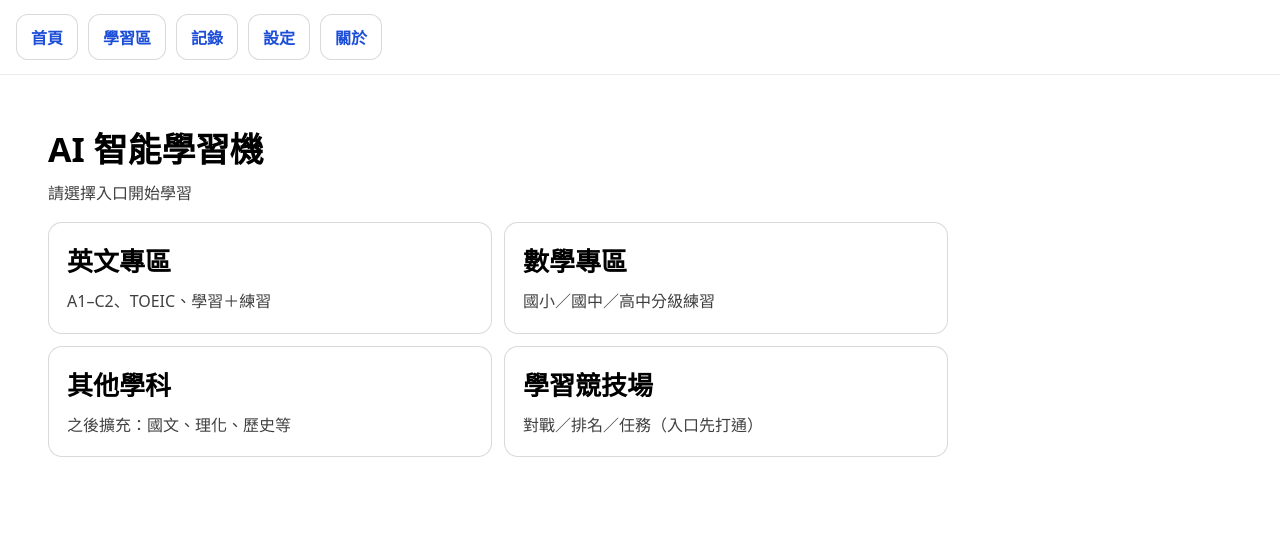
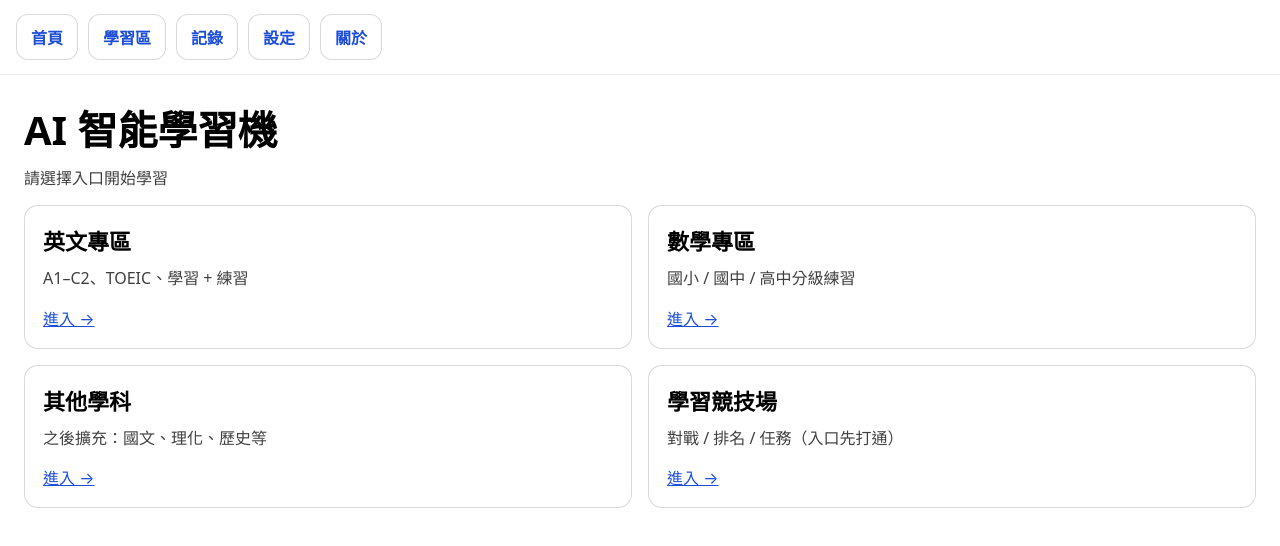
Before and after one commit to boos88978857-svg/ai-intelligent-learning-machine, a Next.js app: page / in a window 1280 px wide. Shown: the top 546 px of the page. Built offline with nearby package versions, Linux system fonts and the light colour scheme.

Commit message:
更新 page.tsx

```diff
--- a/app/page.tsx
+++ b/app/page.tsx
@@ -1,58 +1,36 @@
-import Link from "next/link";
-import type { CSSProperties } from "react";
-
-const wrap: CSSProperties = { padding: 24 };
-
-const title: CSSProperties = { margin: 0, fontSize: 34, fontWeight: 800 };
-const subtitle: CSSProperties = { margin: "8px 0 18px", opacity: 0.75 };
-
-const grid: CSSProperties = {
-  display: "grid",
-  gridTemplateColumns: "repeat(2, minmax(0, 1fr))",
-  gap: 12,
-  maxWidth: 900,
-};
-
-const card: CSSProperties = {
-  display: "block",
-  padding: 18,
-  border: "1px solid rgba(0,0,0,0.15)",
-  borderRadius: 14,
-  textDecoration: "none",
-  color: "inherit",
-  background: "white",
-};
-
-const cardTitle: CSSProperties = { margin: 0, fontSize: 26, fontWeight: 800 };
-const cardDesc: CSSProperties = { margin: "10px 0 0", opacity: 0.75, lineHeight: 1.6 };
+// app/page.tsx
+import { ui, CardLink } from "./ui";
 
 export default function Page() {
   return (
-    <section style={wrap}>
-      <h1 style={title}>AI 智能學習機</h1>
-      <p style={subtitle}>請選擇入口開始學習</p>
+    <main>
+      <header style={{ marginBottom: 16 }}>
+        <h1 style={{ margin: 0, fontSize: 40, fontWeight: 900 }}>AI 智能學習機</h1>
+        <p style={{ margin: "8px 0 0", opacity: 0.75 }}>請選擇入口開始學習</p>
+      </header>
 
-      <div style={grid}>
-        <Link href="/english" style={card}>
-          <h2 style={cardTitle}>英文專區</h2>
-          <p style={cardDesc}>A1–C2、TOEIC、學習＋練習</p>
-        </Link>
-
-        <Link href="/math" style={card}>
-          <h2 style={cardTitle}>數學專區</h2>
-          <p style={cardDesc}>國小／國中／高中分級練習</p>
-        </Link>
-
-        <Link href="/subjects" style={card}>
-          <h2 style={cardTitle}>其他學科</h2>
-          <p style={cardDesc}>之後擴充：國文、理化、歷史等</p>
-        </Link>
-
-        <Link href="/arena" style={card}>
-          <h2 style={cardTitle}>學習競技場</h2>
-          <p style={cardDesc}>對戰／排名／任務（入口先打通）</p>
-        </Link>
+      <div style={ui.grid2}>
+        <CardLink
+          href="/english"
+          title="英文專區"
+          desc="A1–C2、TOEIC、學習 + 練習"
+        />
+        <CardLink
+          href="/math"
+          title="數學專區"
+          desc="國小 / 國中 / 高中分級練習"
+        />
+        <CardLink
+          href="/subjects"
+          title="其他學科"
+          desc="之後擴充：國文、理化、歷史等"
+        />
+        <CardLink
+          href="/arena"
+          title="學習競技場"
+          desc="對戰 / 排名 / 任務（入口先打通）"
+        />
       </div>
-    </section>
+    </main>
   );
 }
```
